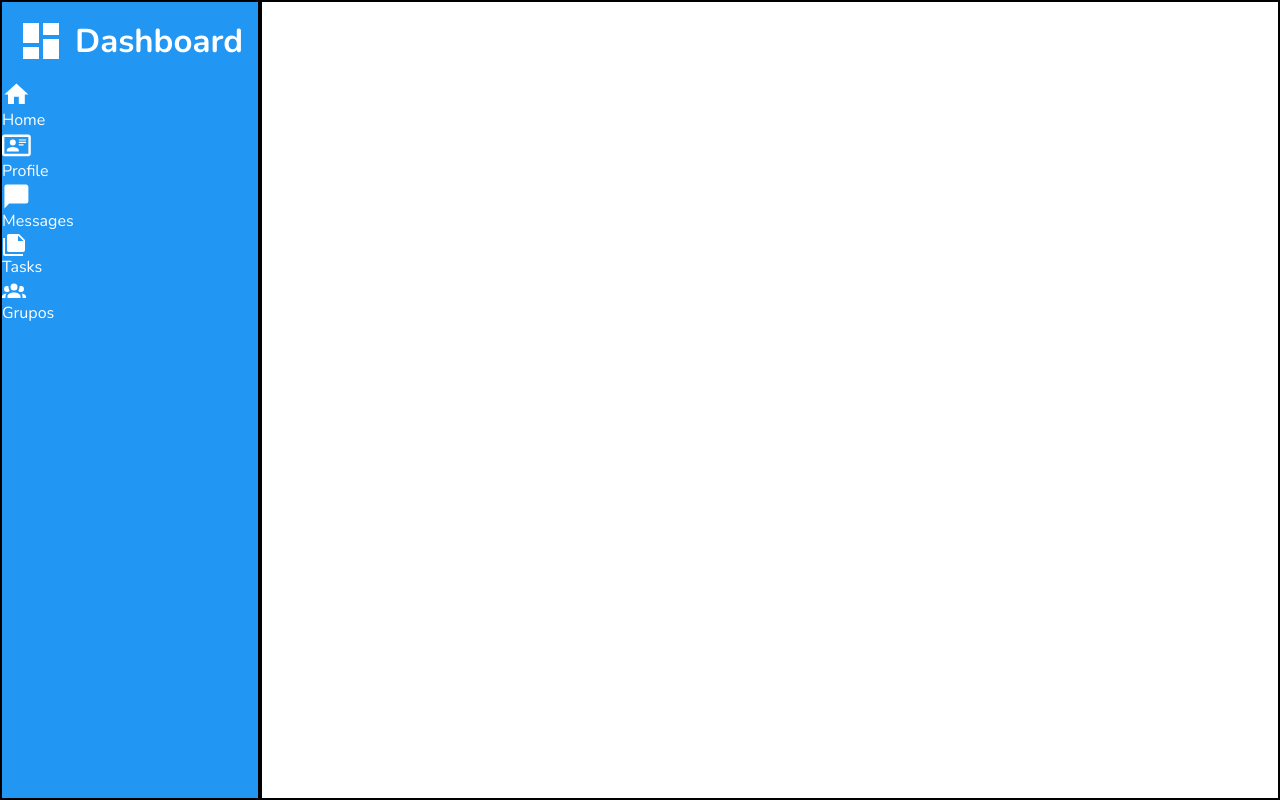
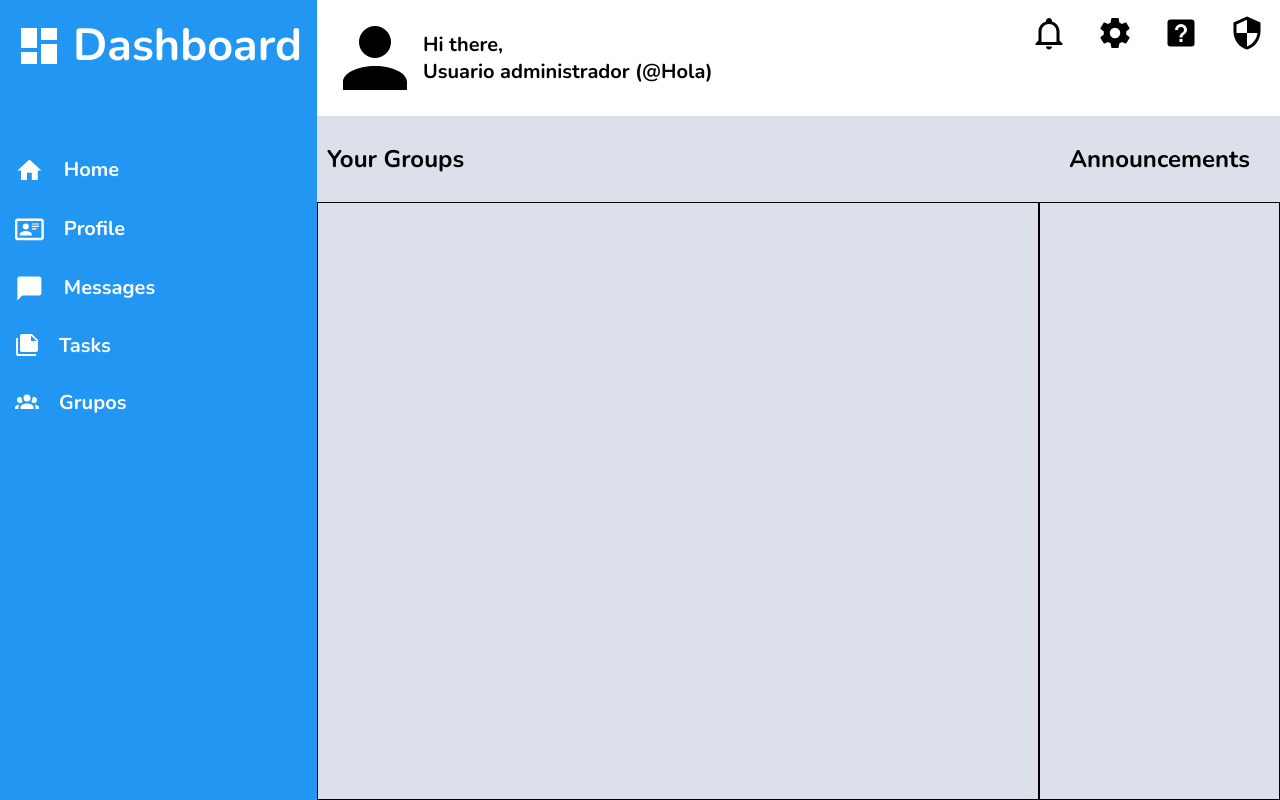
Before and after one commit to mauwu7/GestionTareas, a React (Vite) app in the folder frontend/: page / in a window 1280 px wide. Built offline with nearby package versions, Linux system fonts and the light colour scheme.

Commit message:
Te tengo bien odiada

```diff
--- a/frontend/src/pages/Home.jsx
+++ b/frontend/src/pages/Home.jsx
@@ -1,7 +1,7 @@
 import { useNavigate } from "react-router-dom"
 import styles from '../styles/Home.module.css'
 import { Icon } from '@mdi/react';
-import { mdiViewDashboard, mdiHome, mdiCardAccountDetailsOutline, mdiMessage, mdiNoteMultiple, mdiAccountGroup } from "@mdi/js";
+import { mdiViewDashboard, mdiHome, mdiCardAccountDetailsOutline, mdiMessage, mdiNoteMultiple, mdiAccountGroup, mdiBellOutline, mdiAccount, mdiCog, mdiHelpBox, mdiSecurity } from "@mdi/js";
 
 
 export default function Home ({ setToken }){
@@ -15,7 +15,6 @@ export default function Home ({ setToken }){
 
     }
 
-
     return (
         <div className={styles.main}>
             <nav className={styles.nav}>
@@ -24,20 +23,56 @@ export default function Home ({ setToken }){
                     <h2>Dashboard</h2>
                 </div>
                 <section className={styles.navMenu}>
+                    <ul className={styles.containerList}>
+                        <li>
                             <Icon path={mdiHome} size={1.2}/>
                             <p>Home</p>
+                        </li>
+                        <li>
                             <Icon path={mdiCardAccountDetailsOutline} size={1.2}/>
                             <p>Profile</p>
+                        </li>
+                        <li>
                             <Icon path={mdiMessage} size={1.2}/>
                             <p>Messages</p>
+                        </li>
+                        <li>
                             <Icon path={mdiNoteMultiple} size={1} />
                             <p>Tasks</p>
+                        </li>
+                        <li>
                             <Icon path={mdiAccountGroup} size={1} />
                             <p>Grupos</p>
+                        </li>
+                    </ul>
                 </section>
             </nav>
             <main className={styles.body}>
+                <header className={styles.headerMain}>
+                    <div>
+                        <Icon path={mdiAccount} size={4}/>
+                        <div>
+                            <p>Hi there,</p>
+                            <p>Usuario administrador (@Hola)</p>
+                        </div>
+                    </div>
+                    <div>
+                        <Icon path={mdiBellOutline} size={1.5}/>
+                        <Icon path={mdiCog}  size={1.5}/>
+                        <Icon path={mdiHelpBox} size={1.5} />
+                        <Icon path={mdiSecurity} size={1.5}/>
+                    </div>
+                </header>
+                <section className={styles.sectionMain}>
+                    <h2>Your Groups</h2>
+                    <h2>Announcements</h2>
+                    <section style={{border: '1px solid black'}}>
 
+                    </section >
+                    <aside style={{border: '1px solid black'}}>
+
+                    </aside>
+                </section>
             </main>
 
         </div>
--- a/frontend/src/styles/Home.module.css
+++ b/frontend/src/styles/Home.module.css
@@ -1,28 +1,80 @@
+/*Estilos principales*/
+
 .main{
     height: 100vh;
     display: flex;
 }
 .nav{
-    border: 2px solid black;
     flex: 1;
     background-color: #2196F3;
     color: #FFFF;
     display: flex;
     flex-direction: column;
+    gap: 50px
 }
 .body{
-    border: 2px solid black;
+    display: flex;
+    flex-direction: column;
     flex: 5;
 }
+
+/*Estilos header*/
+
+.headerMain{
+    flex: 1;
+    display: flex;
+
+}
+
+.headerMain > div:first-child{
+    display: flex;
+    align-items: center;
+    flex: 1;
+    padding: 10px;
+    font-weight: bold;
+    font-size: 20px;
+
+}
+
+
+.headerMain > div:last-child{
+    display: flex;
+    gap: 30px;
+    font-weight: bold;
+    padding: 15px;
+}
+
+
+.sectionMain{
+    background-color: #dce0ea;
+    flex: 6;
+    display: grid;
+    grid-template: 1fr 7fr / 3fr 1fr;
+}
+.sectionMain > h2{
+    padding: 10px;
+    align-self: center;
+
+}
+.sectionMain > h2:nth-child(2){
+    justify-self: center;
+}
+
+
+/*Estilos barra de navegacion izquierda*/
 
 .headerNav{
     padding: 15px;
     display: flex;
     align-items: center;
-    font-size: 22px;
+    font-size: 30px;
     gap: 10px;
 }
 
-.navMenu{
-    display: grid;
+.containerList > li{
+    display: flex;
+    font-weight: bold;
+    font-size: 20px;
+    gap: 20px;
+    padding: 15px;
 }
```
Lines whose indentation alone changed are shown as unchanged.
